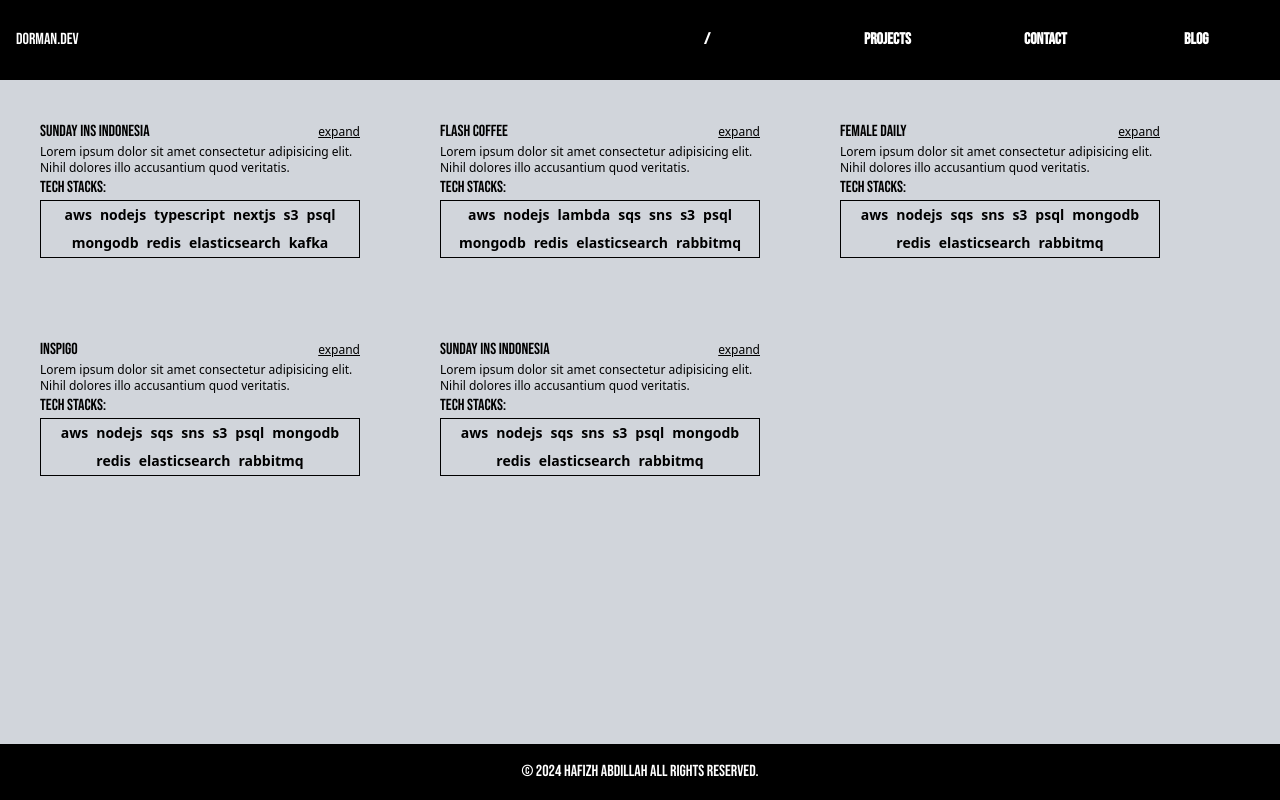
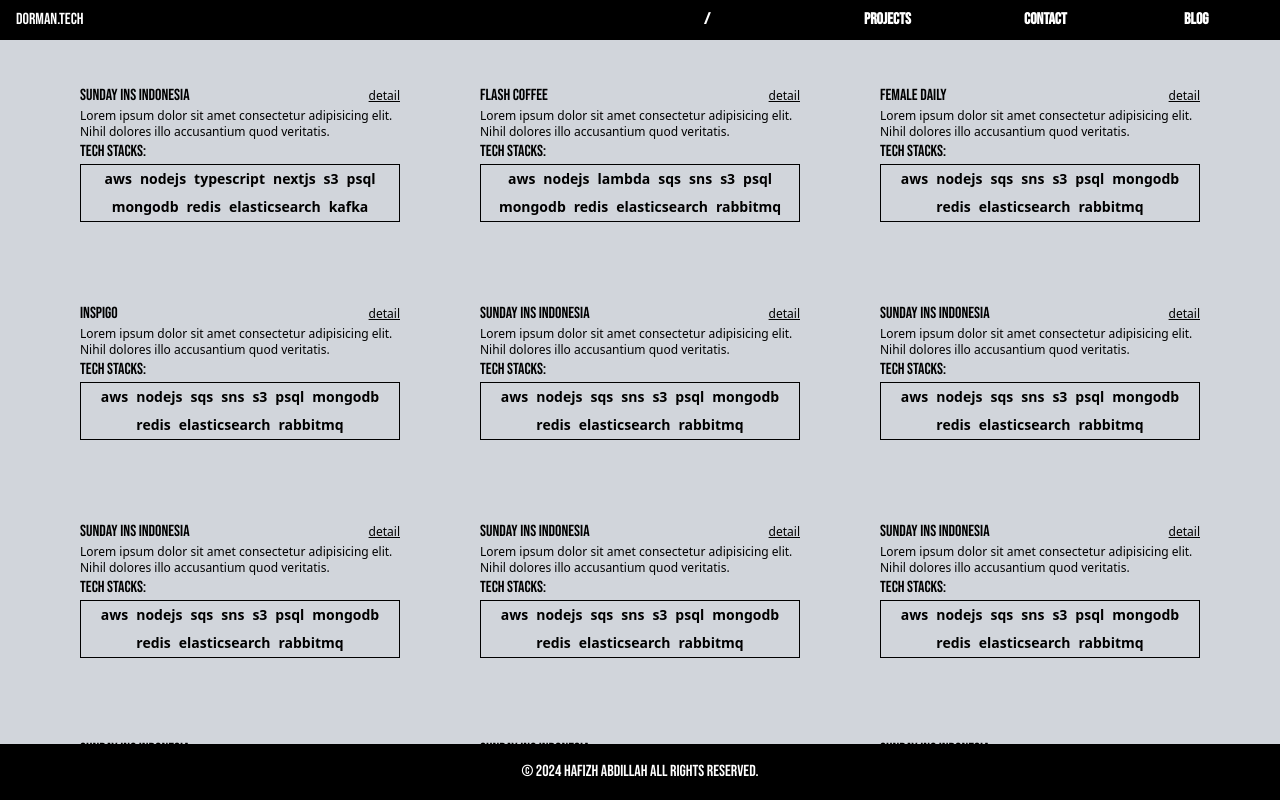
Before and after one commit to dorman99/dorman-project, a Next.js app: page /projects in a window 1280 px wide. Built offline with nearby package versions, Linux system fonts and the light colour scheme.

Commit message:
feat: modal

```diff
--- a/src/common/constant/index.ts
+++ b/src/common/constant/index.ts
@@ -181,4 +181,235 @@
       },
     ],
   },
+  {
+    companyName: "Sunday Ins Indonesia",
+    timeRange: "June 2023 - Current",
+    isShownProject: false,
+    tackStacks: [
+      "aws",
+      "nodejs",
+      "sqs",
+      "sns",
+      "s3",
+      "psql",
+      "mongodb",
+      "redis",
+      "elasticsearch",
+      "rabbitmq",
+    ],
+    projects: [
+      {
+        name: "Sunday Direct Retail",
+        jobTitle: "Senior Software Engineer",
+        desc: `Lorem ipsum dolor sit amet consectetur adipisicing elit. Ratione corrupti officia porro? Atque nobis perspiciatis illo eveniet excepturi vero aut explicabo alias eaque dolore neque, molestias deleniti ipsum vel suscipit?`,
+        timeRange: "June 2023 - Current",
+        images: [],
+      },
+      {
+        name: "Sunday Direct Retail",
+        jobTitle: "Senior Software Engineer",
+        desc: `Lorem ipsum dolor sit amet consectetur adipisicing elit. Ratione corrupti officia porro? Atque nobis perspiciatis illo eveniet excepturi vero aut explicabo alias eaque dolore neque, molestias deleniti ipsum vel suscipit?`,
+        timeRange: "June 2023 - Current",
+        images: [],
+      },
+    ],
+  },
+  {
+    companyName: "Sunday Ins Indonesia",
+    timeRange: "June 2023 - Current",
+    isShownProject: false,
+    tackStacks: [
+      "aws",
+      "nodejs",
+      "sqs",
+      "sns",
+      "s3",
+      "psql",
+      "mongodb",
+      "redis",
+      "elasticsearch",
+      "rabbitmq",
+    ],
+    projects: [
+      {
+        name: "Sunday Direct Retail",
+        jobTitle: "Senior Software Engineer",
+        desc: `Lorem ipsum dolor sit amet consectetur adipisicing elit. Ratione corrupti officia porro? Atque nobis perspiciatis illo eveniet excepturi vero aut explicabo alias eaque dolore neque, molestias deleniti ipsum vel suscipit?`,
+        timeRange: "June 2023 - Current",
+        images: [],
+      },
+      {
+        name: "Sunday Direct Retail",
+        jobTitle: "Senior Software Engineer",
+        desc: `Lorem ipsum dolor sit amet consectetur adipisicing elit. Ratione corrupti officia porro? Atque nobis perspiciatis illo eveniet excepturi vero aut explicabo alias eaque dolore neque, molestias deleniti ipsum vel suscipit?`,
+        timeRange: "June 2023 - Current",
+        images: [],
+      },
+    ],
+  },
+  {
+    companyName: "Sunday Ins Indonesia",
+    timeRange: "June 2023 - Current",
+    isShownProject: false,
+    tackStacks: [
+      "aws",
+      "nodejs",
+      "sqs",
+      "sns",
+      "s3",
+      "psql",
+      "mongodb",
+      "redis",
+      "elasticsearch",
+      "rabbitmq",
+    ],
+    projects: [
+      {
+        name: "Sunday Direct Retail",
+        jobTitle: "Senior Software Engineer",
+        desc: `Lorem ipsum dolor sit amet consectetur adipisicing elit. Ratione corrupti officia porro? Atque nobis perspiciatis illo eveniet excepturi vero aut explicabo alias eaque dolore neque, molestias deleniti ipsum vel suscipit?`,
+        timeRange: "June 2023 - Current",
+        images: [],
+      },
+      {
+        name: "Sunday Direct Retail",
+        jobTitle: "Senior Software Engineer",
+        desc: `Lorem ipsum dolor sit amet consectetur adipisicing elit. Ratione corrupti officia porro? Atque nobis perspiciatis illo eveniet excepturi vero aut explicabo alias eaque dolore neque, molestias deleniti ipsum vel suscipit?`,
+        timeRange: "June 2023 - Current",
+        images: [],
+      },
+    ],
+  },
+  {
+    companyName: "Sunday Ins Indonesia",
+    timeRange: "June 2023 - Current",
+    isShownProject: false,
+    tackStacks: [
+      "aws",
+      "nodejs",
+      "sqs",
+      "sns",
+      "s3",
+      "psql",
+      "mongodb",
+      "redis",
+      "elasticsearch",
+      "rabbitmq",
+    ],
+    projects: [
+      {
+        name: "Sunday Direct Retail",
+        jobTitle: "Senior Software Engineer",
+        desc: `Lorem ipsum dolor sit amet consectetur adipisicing elit. Ratione corrupti officia porro? Atque nobis perspiciatis illo eveniet excepturi vero aut explicabo alias eaque dolore neque, molestias deleniti ipsum vel suscipit?`,
+        timeRange: "June 2023 - Current",
+        images: [],
+      },
+      {
+        name: "Sunday Direct Retail",
+        jobTitle: "Senior Software Engineer",
+        desc: `Lorem ipsum dolor sit amet consectetur adipisicing elit. Ratione corrupti officia porro? Atque nobis perspiciatis illo eveniet excepturi vero aut explicabo alias eaque dolore neque, molestias deleniti ipsum vel suscipit?`,
+        timeRange: "June 2023 - Current",
+        images: [],
+      },
+    ],
+  },
+  {
+    companyName: "Sunday Ins Indonesia",
+    timeRange: "June 2023 - Current",
+    isShownProject: false,
+    tackStacks: [
+      "aws",
+      "nodejs",
+      "sqs",
+      "sns",
+      "s3",
+      "psql",
+      "mongodb",
+      "redis",
+      "elasticsearch",
+      "rabbitmq",
+    ],
+    projects: [
+      {
+        name: "Sunday Direct Retail",
+        jobTitle: "Senior Software Engineer",
+        desc: `Lorem ipsum dolor sit amet consectetur adipisicing elit. Ratione corrupti officia porro? Atque nobis perspiciatis illo eveniet excepturi vero aut explicabo alias eaque dolore neque, molestias deleniti ipsum vel suscipit?`,
+        timeRange: "June 2023 - Current",
+        images: [],
+      },
+      {
+        name: "Sunday Direct Retail",
+        jobTitle: "Senior Software Engineer",
+        desc: `Lorem ipsum dolor sit amet consectetur adipisicing elit. Ratione corrupti officia porro? Atque nobis perspiciatis illo eveniet excepturi vero aut explicabo alias eaque dolore neque, molestias deleniti ipsum vel suscipit?`,
+        timeRange: "June 2023 - Current",
+        images: [],
+      },
+    ],
+  },
+  {
+    companyName: "Sunday Ins Indonesia",
+    timeRange: "June 2023 - Current",
+    isShownProject: false,
+    tackStacks: [
+      "aws",
+      "nodejs",
+      "sqs",
+      "sns",
+      "s3",
+      "psql",
+      "mongodb",
+      "redis",
+      "elasticsearch",
+      "rabbitmq",
+    ],
+    projects: [
+      {
+        name: "Sunday Direct Retail",
+        jobTitle: "Senior Software Engineer",
+        desc: `Lorem ipsum dolor sit amet consectetur adipisicing elit. Ratione corrupti officia porro? Atque nobis perspiciatis illo eveniet excepturi vero aut explicabo alias eaque dolore neque, molestias deleniti ipsum vel suscipit?`,
+        timeRange: "June 2023 - Current",
+        images: [],
+      },
+      {
+        name: "Sunday Direct Retail",
+        jobTitle: "Senior Software Engineer",
+        desc: `Lorem ipsum dolor sit amet consectetur adipisicing elit. Ratione corrupti officia porro? Atque nobis perspiciatis illo eveniet excepturi vero aut explicabo alias eaque dolore neque, molestias deleniti ipsum vel suscipit?`,
+        timeRange: "June 2023 - Current",
+        images: [],
+      },
+    ],
+  },
+  {
+    companyName: "Sunday Ins Indonesia",
+    timeRange: "June 2023 - Current",
+    isShownProject: false,
+    tackStacks: [
+      "aws",
+      "nodejs",
+      "sqs",
+      "sns",
+      "s3",
+      "psql",
+      "mongodb",
+      "redis",
+      "elasticsearch",
+      "rabbitmq",
+    ],
+    projects: [
+      {
+        name: "Sunday Direct Retail",
+        jobTitle: "Senior Software Engineer",
+        desc: `Lorem ipsum dolor sit amet consectetur adipisicing elit. Ratione corrupti officia porro? Atque nobis perspiciatis illo eveniet excepturi vero aut explicabo alias eaque dolore neque, molestias deleniti ipsum vel suscipit?`,
+        timeRange: "June 2023 - Current",
+        images: [],
+      },
+      {
+        name: "Sunday Direct Retail",
+        jobTitle: "Senior Software Engineer",
+        desc: `Lorem ipsum dolor sit amet consectetur adipisicing elit. Ratione corrupti officia porro? Atque nobis perspiciatis illo eveniet excepturi vero aut explicabo alias eaque dolore neque, molestias deleniti ipsum vel suscipit?`,
+        timeRange: "June 2023 - Current",
+        images: [],
+      },
+    ],
+  }
 ];
--- a/src/components/header/index.tsx
+++ b/src/components/header/index.tsx
@@ -34,9 +34,9 @@
   };
   return (
     <>
-      <div className="font-bebas justify-between flex bg-black h-20 items-center">
+      <div className="font-bebas justify-between flex bg-black h-10 mb-1 items-center">
         <div className="text-white pl-4">
-          <Link href="/">dorman.dev</Link>
+          <Link href="/">dorman.tech</Link>
         </div>
         <div className="flex space-x-20 text-white font-bold pr-4">
           {renderMenu()}
--- /dev/null
+++ b/src/components/modal/index.tsx
@@ -0,0 +1,20 @@
+type ModalType = {
+  children: React.ReactNode;
+  onClose: Function;
+};
+
+export default function Modal({ children, onClose }: ModalType) {
+
+  const handleClose = () => {
+    console.log("CLSOE MODAL")
+    onClose()
+  }
+  return (
+    <div
+      onClick={handleClose}
+      className="fixed inset-0 bg-black bg-opacity-30 backdrop-blur-sm text-white flex justify-center items-center h-full"
+    >
+      {children}
+    </div>
+  );
+}
--- a/src/components/project-card/index.tsx
+++ b/src/components/project-card/index.tsx
@@ -8,7 +8,7 @@
   const { project } = props;
   return (
     <>
-      <div className="w-80 h-auto py-1">
+      <div className="w-80 min-h-full py-1 bg-black m-2 p-1">
         <div>
           <p className="text-sm font-bebas">{project.jobTitle} - {project.name}</p>
         </div>
--- a/src/pages/index.tsx
+++ b/src/pages/index.tsx
@@ -6,15 +6,22 @@
   return (
     <div className="min-h-full bg-gray-300 flex justify-center">
       <div className="flex items-center flex-col justify-center">
-        <h1 className="font-bebas">Welcome to the Dorman Dev!</h1>
-        <p className="bg-black w-80 text-center font-sans text-gray-300">
-          Lorem ipsum dolor, sit amet consectetur adipisicing elit. Velit nulla,
-          reprehenderit laudantium eum ipsa, veniam sapiente excepturi
-          consequuntur fugit culpa fugiat praesentium quod perferendis, in natus
-          aliquid beatae? Deleniti, iure?
-        </p>
+        <h1 className="font-bebas">Welcome to the Dorman Tech!</h1>
+        <div className="w-80 h-80 flex justify-center">
+          <p className="bg-black font-sans text-gray-300 pt-10 px-2">
+            Lorem ipsum dolor, sit amet consectetur adipisicing elit. Velit
+            nulla, reprehenderit laudantium eum ipsa,{" "}
+            <span className="text-white font-bebas text-xl">
+              I'm Hafizh Abdillah, &nbsp; a software engineer with &gt; 5 years of
+              experience with strong proficiency at backend dev
+            </span>
+            , veniam sapiente excepturi consequuntur fugit culpa fugiat
+            praesentium quod perferendis, in natus aliquid beatae? Deleniti,
+            iure?
+          </p>
+        </div>
         <p className="font-bebas p-1">
-          yes yes yes, this is boring go to the{" "}
+          yes yes and yes, this is boring go to the {" "}
           <u>
             <Link href="projects">projects</Link>
           </u>{" "}
--- a/src/pages/projects/index.tsx
+++ b/src/pages/projects/index.tsx
@@ -1,23 +1,35 @@
 import { COMPANY_HISTORIES } from "@/common/constant";
 import { Projects } from "@/common/type";
+import Modal from "@/components/modal";
 import ProjectCard from "@/components/project-card";
 import { useState } from "react";
 
 function ProjectsPage() {
   const [companyHistories, setCompanyHistories] = useState(COMPANY_HISTORIES);
   const renderProjects = (projects: Array<Projects>) => {
-    return projects.map((p, idx) => <ProjectCard key={idx} project={p} />);
+    return projects.map((p, idx) => (
+      <div className="flex flex-wrap overflow-x-hidden h-96" key={idx}>
+        <ProjectCard key={idx} project={p} />
+      </div>
+    ));
   };
 
   const toogleHide = (idx: number) => {
-    const comp = companyHistories[idx];
-    comp.isShownProject = !comp.isShownProject;
-    setCompanyHistories({ ...companyHistories, ...comp });
+    companyHistories[idx].isShownProject = true;
+    setCompanyHistories([...companyHistories]);
+  };
+
+  const closeModal = () => {
+    const comps = companyHistories.map((c) => {
+      c.isShownProject = false;
+      return c;
+    });
+    setCompanyHistories([...companyHistories, ...comps]);
   };
 
   return (
     <div className="bg-gray-300 h-full">
-      <div className="flex flex-wrap justify-start">
+      <div className="flex flex-wrap justify-center">
         {COMPANY_HISTORIES.map((ch, idx) => (
           <div key={idx} className="p-10">
             <div className="w-80">
@@ -27,7 +39,7 @@
                   className="text-xs underline"
                   onClick={() => toogleHide(idx)}
                 >
-                  {!ch.isShownProject ? "expand" : "hide"}
+                  {!ch.isShownProject ? "detail" : "hide"}
                 </button>
               </div>
               <div>
@@ -37,7 +49,9 @@
                 </p>
               </div>
             </div>
-            {ch.isShownProject && renderProjects(ch.projects)}
+            {ch.isShownProject && (
+              <Modal onClose={closeModal}>{renderProjects(ch.projects)}</Modal>
+            )}
             <div className="w-full">
               <p className="font-bebas">tech stacks:</p>
               <div className="border border-black  flex flex-wrap w-80 justify-center">
```
